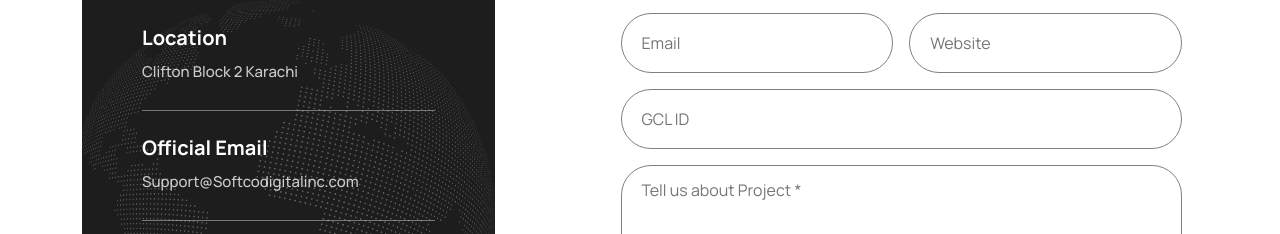
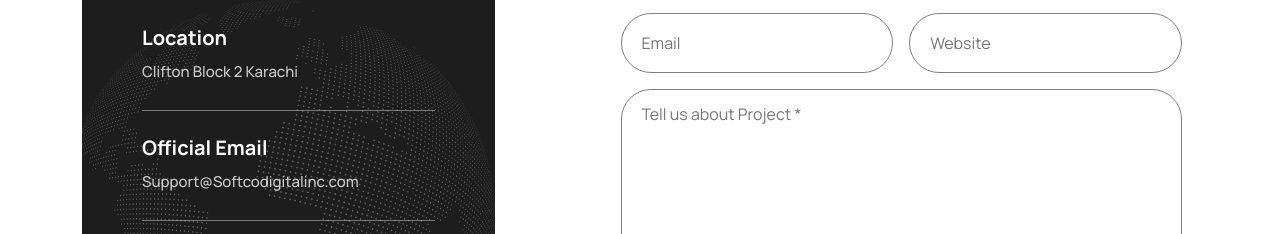
Before and after one commit to WajahatAli3218664/newsoftco, a website: page contact-us-pk.html in a window 1280 px wide. Shown: the part 1074-1308 px from the top of the page. Drawn offline with nearby package versions, Linux system fonts and the light colour scheme; a web font is replaced by a local one.

Commit message:
Hide GCL ID field, auto-capture from URL

```diff
--- a/contact-us-pk.html
+++ b/contact-us-pk.html
@@ -434,7 +434,7 @@ s0.parentNode.insertBefore(s1,s0);
       <input type="text" placeholder="Website" id="website" class="form-half" />
     </div>
 
-    <div class="form-row">
+    <div class="form-row" style="display:none;">
       <input type="text" placeholder="GCL ID" id="gcl_id" class="form-half" />
     </div>
 
```
Also changed, not shown: contact-us.html (+7 -1 lines).
